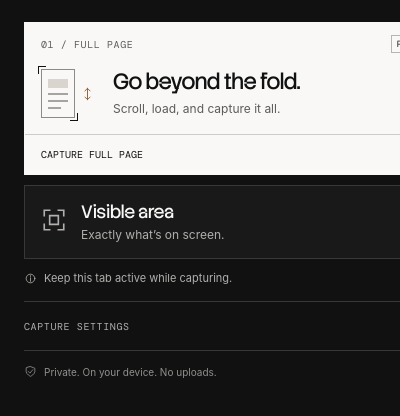
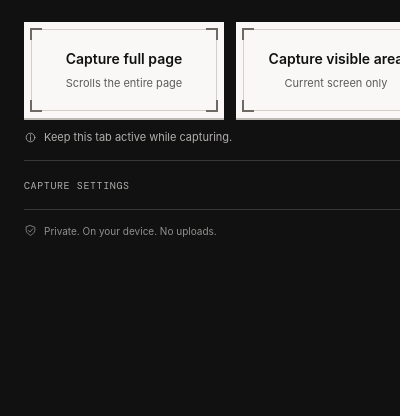
Before and after one commit to arjayby/grab-a-page, a browser extension: page extension/popup.html in a window 400 px wide. Shown: the part 168-584 px from the top of the page. Drawn offline with Linux system fonts and the light colour scheme.

Commit message:
style(popup): simplify capture buttons with screenshot frames

```diff
--- a/extension/popup.css
+++ b/extension/popup.css
@@ -1,38 +1,27 @@
 /* Give Chrome a stable intrinsic popup size before its viewport is established. */
-html { width: 460px; min-width: 460px; height: 600px; overflow-x: hidden; overflow-y: auto; }
+html { width: 460px; min-width: 460px; min-height: 400px; max-height: 600px; overflow-x: hidden; overflow-y: auto; }
 body { width: 100%; padding: 0 24px; }
 .popup-header { display: flex; align-items: center; justify-content: space-between; padding: 18px 0; border-bottom: 1px solid var(--color-border); }
 .ready { display: flex; gap: 7px; align-items: center; font: 10px var(--font-mono); text-transform: uppercase; color: var(--color-muted); }
 .intro { padding: 18px 0; }
 .intro h1 { font-size: 32px; line-height: 1.08; letter-spacing: -1.25px; margin: 10px 0; }
-.capture { width: 100%; text-align: left; border-radius: 0; }
-.full-capture { display: block; padding: 0; background: var(--color-text); color: var(--color-bg); border: 1px solid var(--color-text); }
-.full-capture:hover:not(:disabled) { background: #e6e3de; border-color: #e6e3de; }
-.capture-top { padding: 12px 16px 0; display: flex; align-items: center; justify-content: space-between; }
-.capture-top .eyebrow { color: #5d5b58; }
-.format { font: 9px var(--font-mono); border: 1px solid #b8b5b1; padding: 2px 5px; }
-.capture-content { display: flex; align-items: center; gap: 18px; padding: 16px; }
-.capture-content > span:last-child { min-width: 0; }
-.capture-content strong { display: block; font: 22px/1.15 var(--font-heading); letter-spacing: -.6px; }
-.capture small { display: block; font-size: 12px; line-height: 1.5; margin-top: 6px; color: #5d5b58; }
-.page-illustration { display: flex; align-items: center; gap: 5px; flex-shrink: 0; }
-.page-illustration > .icon { height: 38px; width: 15px; stroke: #8b6034; }
-.page-sheet { display: grid; align-content: start; gap: 5px; width: 34px; height: 49px; padding: 9px 6px; border: 1px solid #8e8a85; position: relative; }
-.page-sheet::before, .page-sheet::after { content: ''; position: absolute; width: 7px; height: 7px; border-color: #111; border-style: solid; }
-.page-sheet::before { top: -4px; left: -4px; border-width: 1px 0 0 1px; }
-.page-sheet::after { bottom: -4px; right: -4px; border-width: 0 1px 1px 0; }
-.page-sheet span { height: 2px; background: #a7a39e; }
-.page-sheet span:first-child { height: 9px; background: #d9d5ce; }
-.page-sheet span:last-child { width: 65%; }
-.capture-bottom { display: flex; justify-content: space-between; align-items: center; border-top: 1px solid #cfccc8; padding: 11px 16px; font: 10px var(--font-mono); text-transform: uppercase; }
-.capture-bottom .icon { width: 17px; height: 17px; }
-.visible-capture { margin-top: 10px; display: flex; align-items: center; gap: 14px; padding: 14px 16px; border: 1px solid var(--color-border); background: var(--color-surface); color: var(--color-text); }
-.visible-capture:hover:not(:disabled) { border-color: var(--color-border-strong); background: var(--color-raised); }
-.viewport-icon .icon { width: 26px; height: 26px; color: var(--color-muted); }
-.visible-copy { flex: 1; min-width: 0; }
-.visible-copy strong { font: 18px var(--font-heading); letter-spacing: -.3px; }
-.visible-copy small { color: var(--color-muted); margin-top: 3px; }
-.arrow { width: 16px; height: 16px; color: var(--color-subtle); }
+.capture-modes { display: grid; grid-template-columns: repeat(2, minmax(0, 1fr)); gap: 12px; }
+.capture { position: relative; display: flex; flex-direction: column; align-items: center; justify-content: center; gap: 6px; width: 100%; min-width: 0; min-height: 96px; padding: 18px 12px; border: 1px solid var(--color-text); border-radius: 0; background: var(--color-text); color: var(--color-bg); box-shadow: 0 2px 0 #bdb9b3; text-align: center; }
+.capture::before { content: ''; position: absolute; inset: 6px; border: 1px solid #d3cfc9; pointer-events: none; }
+.capture::after { content: ''; position: absolute; inset: 5px; pointer-events: none; background:
+  linear-gradient(#6e6962, #6e6962) left top / 12px 2px no-repeat,
+  linear-gradient(#6e6962, #6e6962) left top / 2px 12px no-repeat,
+  linear-gradient(#6e6962, #6e6962) right top / 12px 2px no-repeat,
+  linear-gradient(#6e6962, #6e6962) right top / 2px 12px no-repeat,
+  linear-gradient(#6e6962, #6e6962) left bottom / 12px 2px no-repeat,
+  linear-gradient(#6e6962, #6e6962) left bottom / 2px 12px no-repeat,
+  linear-gradient(#6e6962, #6e6962) right bottom / 12px 2px no-repeat,
+  linear-gradient(#6e6962, #6e6962) right bottom / 2px 12px no-repeat;
+}
+.capture:hover:not(:disabled) { background: #e6e3de; border-color: #e6e3de; }
+.capture:active:not(:disabled) { background: #d7d3ce; border-color: #d7d3ce; box-shadow: none; transform: translateY(2px); }
+.capture strong { font: 600 14px/1.4 var(--font-body); white-space: nowrap; }
+.capture small { font-size: 11px; line-height: 1.5; color: #5d5b58; }
 .hint { margin: 12px 0 16px; display: flex; align-items: center; gap: 7px; font-size: 11px; color: var(--color-muted); }
 .hint .icon { width: 13px; height: 13px; }
 #running { padding: 16px; border: 1px solid var(--color-border); background: var(--color-surface); margin-bottom: 16px; }
--- a/extension/popup.html
+++ b/extension/popup.html
@@ -17,18 +17,13 @@
       <h1 id="headline">From the first pixel<br>To the very last.</h1>
     </section>
     <div class="capture-modes" aria-label="Capture mode">
-      <button id="full" class="capture full-capture">
-        <span class="capture-top"><span class="eyebrow">01 / Full page</span><span class="format">PNG</span></span>
-        <span class="capture-content">
-          <span class="page-illustration" aria-hidden="true"><span class="page-sheet"><span></span><span></span><span></span><span></span></span><svg class="icon" viewBox="0 0 24 24"><path d="M12 3v18m-4-4 4 4 4-4M8 7l4-4 4 4"/></svg></span>
-          <span><strong>Go beyond the fold.</strong><small>Scroll, load, and capture it all.</small></span>
-        </span>
-        <span class="capture-bottom"><span>Capture full page</span><svg class="icon" viewBox="0 0 24 24" aria-hidden="true"><path d="M5 19 19 5M5 5h14v14"/></svg></span>
+      <button id="full" class="capture">
+        <strong>Capture full page</strong>
+        <small>Scrolls the entire page</small>
       </button>
-      <button id="visible" class="capture visible-capture">
-        <span class="viewport-icon" aria-hidden="true"><svg class="icon" viewBox="0 0 24 24"><path d="M8 3H3v5m13-5h5v5M3 16v5h5m13-5v5h-5M8 8h8v8H8z"/></svg></span>
-        <span class="visible-copy"><strong>Visible area</strong><small>Exactly what’s on screen.</small></span>
-        <svg class="icon arrow" viewBox="0 0 24 24" aria-hidden="true"><path d="M5 12h14m-5-5 5 5-5 5"/></svg>
+      <button id="visible" class="capture">
+        <strong>Capture visible area</strong>
+        <small>Current screen only</small>
       </button>
     </div>
     <p class="hint"><svg class="icon" viewBox="0 0 24 24" aria-hidden="true"><circle cx="12" cy="12" r="8"/><path d="M12 11v6m0-10v1"/></svg>Keep this tab active while capturing.</p>
```
Also changed, not shown: DESIGN_SYSTEM.md (+2 -2 lines).
